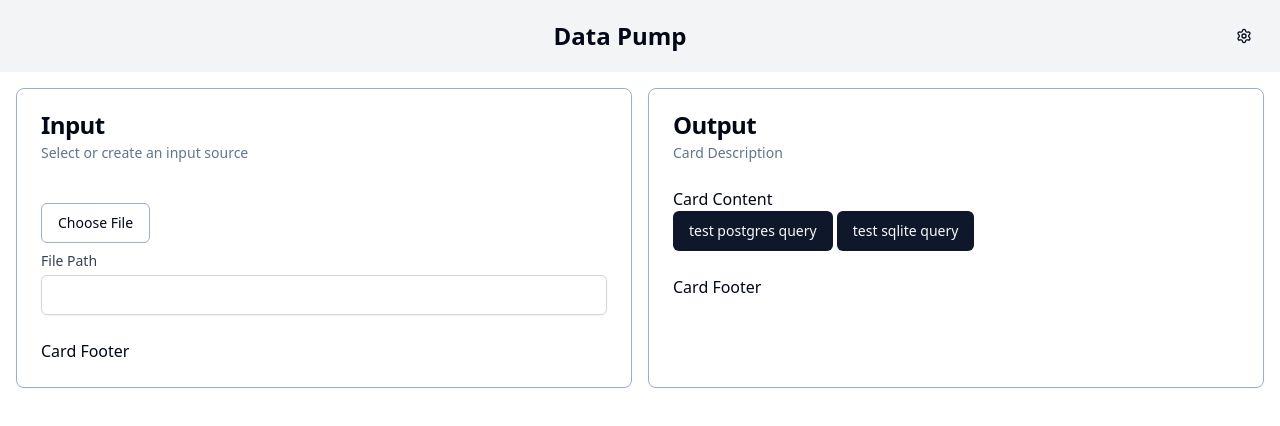
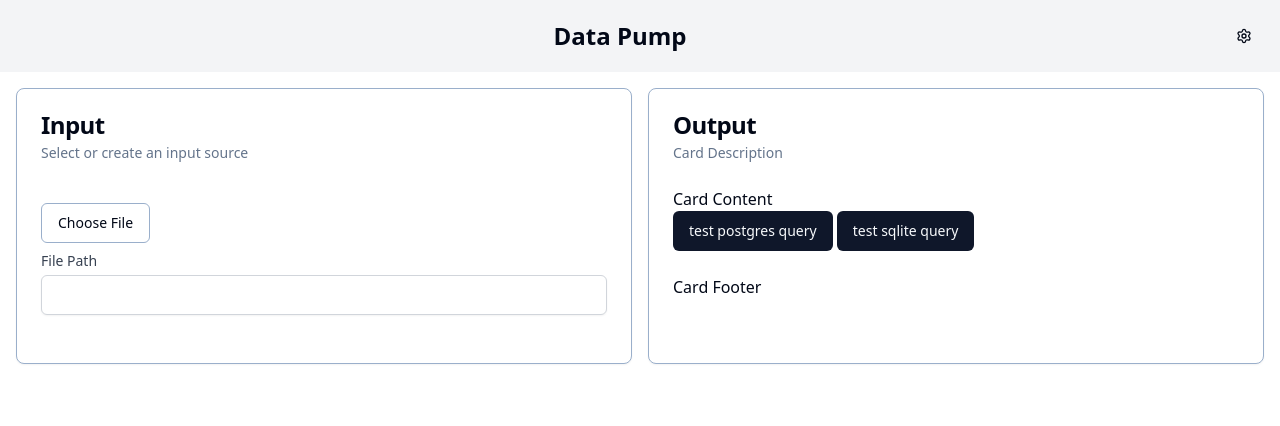
Before and after one commit to burggraf/datapump, a SvelteKit app: page / in a window 1280 px wide. Shown: the top 426 px of the page. Built offline with nearby package versions, Linux system fonts and the light colour scheme.

Commit message:
analyze csv/tsv file automatically

```diff
--- a/src/routes/+page.svelte
+++ b/src/routes/+page.svelte
@@ -7,6 +7,7 @@
 	import { executePostgresQuery } from "$lib/services/postgres.svelte";
 	import { executeSqliteQuery } from "$lib/services/sqlite.svelte";
 	import { invoke } from "@tauri-apps/api/core";
+	import { analyzeSchema } from "$lib/services/flat.svelte";
 
 	let dialogOpen = $state(false);
 	function toggleDialog() {
@@ -19,6 +20,8 @@
 	let sourceConnection = $state({});
 	let sourceTitle = $state("");
 	let sourceDescription = $state("");
+	let schema = $state<{ name: string; type: string }[]>([]);
+	let fileError = $state("");
 	interface Source {
 		title: string;
 		description: string;
@@ -148,11 +151,25 @@
 					type="file"
 					id="fileInput"
 					style="display: none"
-					onchange={(event) => {
+					onchange={async (event) => {
 						const fileInput = event.target as HTMLInputElement;
 						const file = fileInput.files?.[0];
 						if (file) {
-							handleFileChange(file.name);
+							// Validate file type
+							if (!["text/csv", "text/tab-separated-values"].includes(file.type)) {
+								fileError = "Invalid file type. Please upload a CSV or TSV file.";
+								return;
+							}
+
+							// Analyze schema
+							try {
+								schema = await analyzeSchema(file);
+								fileError = "";
+								handleFileChange(file.name);
+							} catch (error) {
+								fileError = "Failed to parse file. Please check the format.";
+								schema = [];
+							}
 						}
 					}}
 				/>
@@ -176,8 +193,23 @@
 				</div>
 			{/if}
 		</Card.Content>
-		<Card.Footer>
-			<p>Card Footer</p>
+		<Card.Footer class="flex flex-col gap-2">
+			{#if fileError}
+				<p class="text-sm text-red-500">{fileError}</p>
+			{/if}
+			{#if schema.length > 0}
+				<div class="text-sm">
+					<p class="mb-1 font-medium">Detected Schema:</p>
+					<ul class="space-y-1">
+						{#each schema as field}
+							<li class="flex gap-2">
+								<span class="font-medium">{field.name}</span>
+								<span class="text-gray-500">({field.type})</span>
+							</li>
+						{/each}
+					</ul>
+				</div>
+			{/if}
 		</Card.Footer>
 	</Card.Root>
 
```
Also changed, not shown: 1 other file (tests, documents, lock files or other folders).
